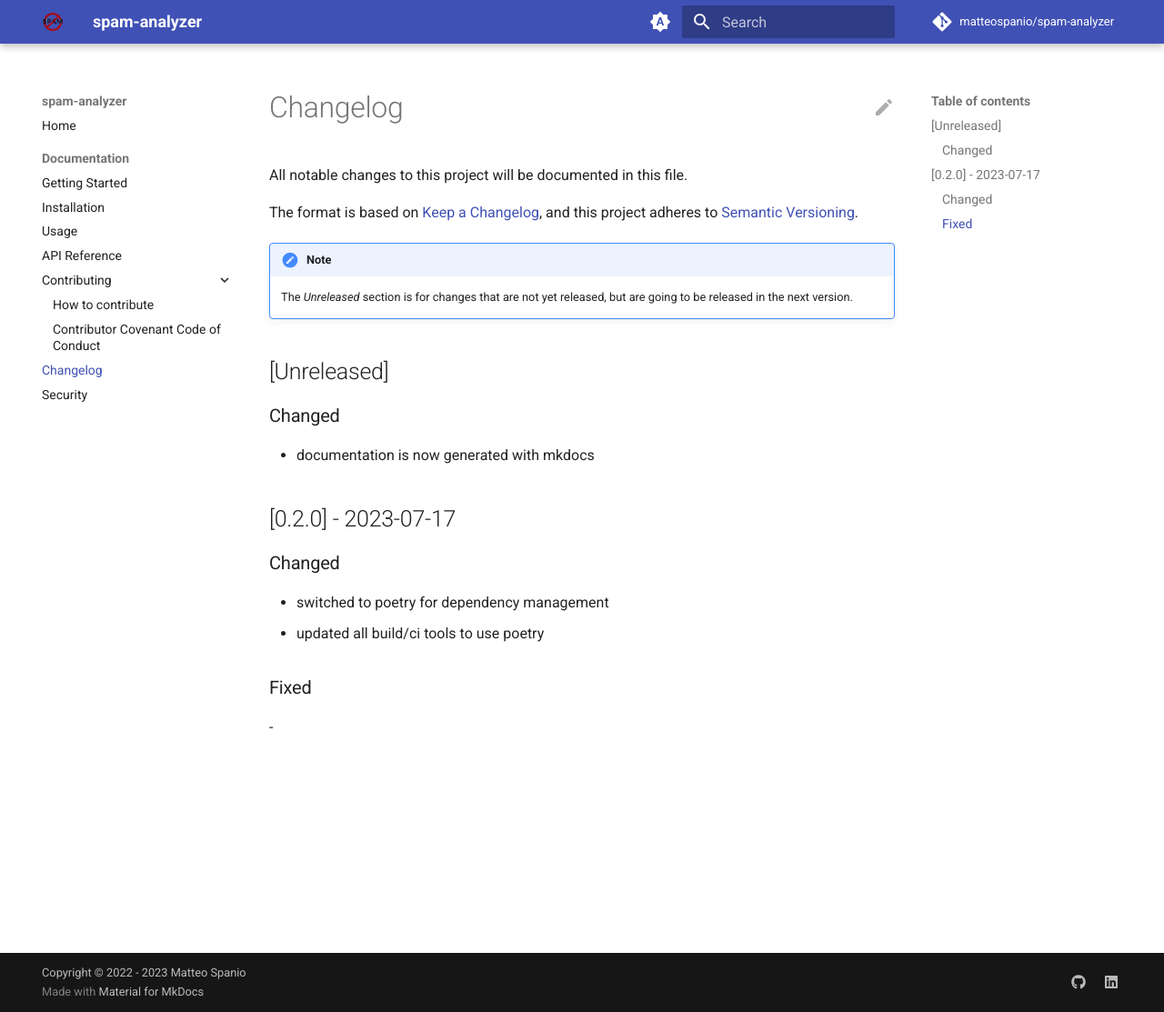
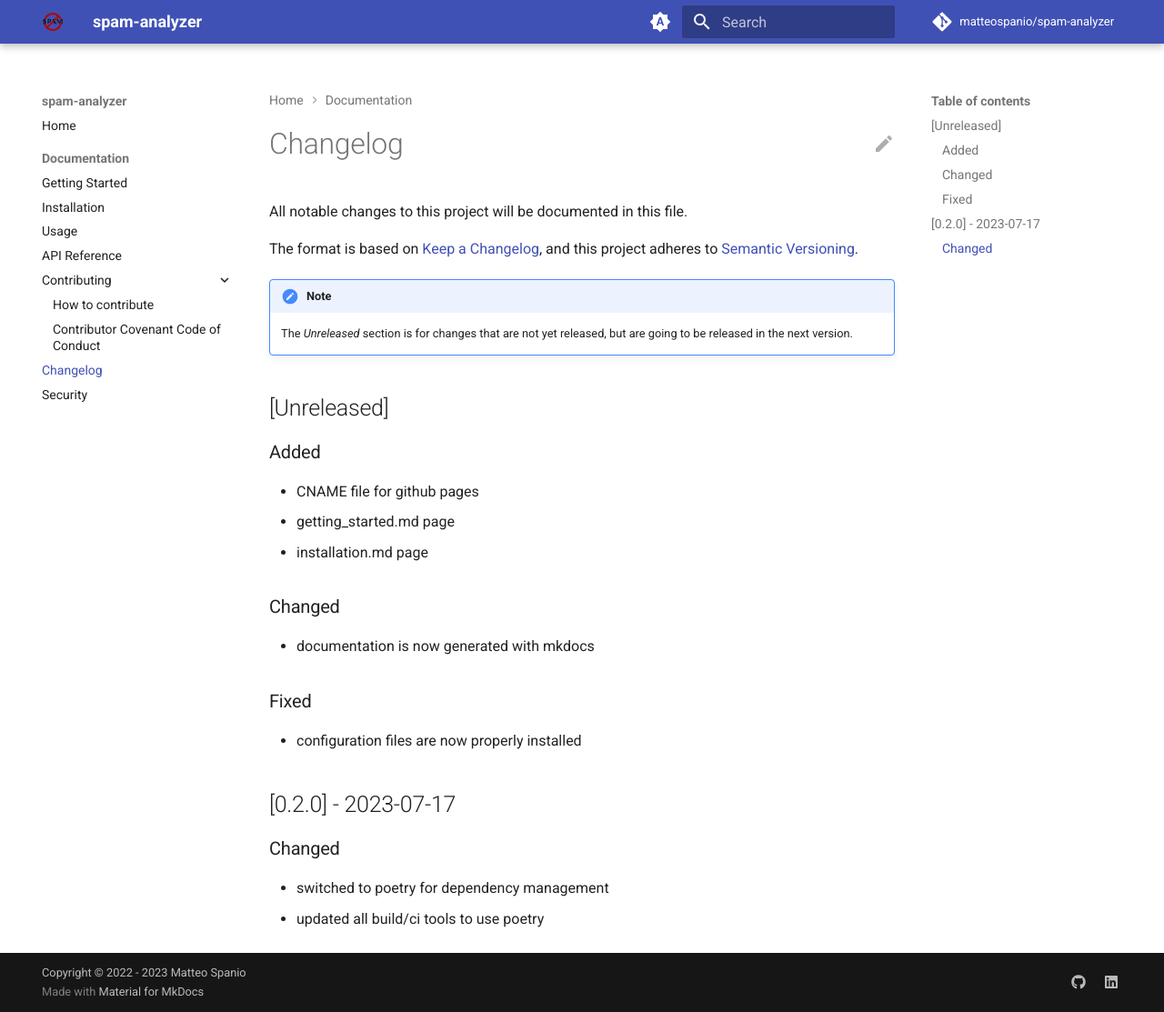
Before and after one commit to matteospanio/spam-analyzer, an MkDocs documentation site: the page built from docs/changelog.md, in a window 1280 px wide and 1113 px high. Shown: the whole window at 91% size. Built offline with MkDocs 1.6.1 and Material for MkDocs 9.7.7, drawn with Linux system fonts in a browser that asks for light colours; comment, search, counter and statistics services are not loaded.

Commit message:
update docs

```diff
--- a/docs/changelog.md
+++ b/docs/changelog.md
@@ -11,9 +11,19 @@ and this project adheres to [Semantic Versioning](https://semver.org/spec/v2.0.0
 
 ## [Unreleased]
 
+### Added
+
+- CNAME file for github pages
+- getting_started.md page
+- installation.md page
+
 ### Changed
 
 - documentation is now generated with mkdocs
+
+### Fixed
+
+- configuration files are now properly installed
 
 
 ## [0.2.0] - 2023-07-17
--- a/mkdocs.yml
+++ b/mkdocs.yml
@@ -1,4 +1,6 @@
 site_name: spam-analyzer
+site_description: A Python package for spam detection and analysis
+site_url: https://matteospanio.github.io/spam-analyzer/
 
 nav:
   - Home: index.md
@@ -18,8 +20,8 @@ theme:
     edit: material/pencil
     view: material/eye
   name: material
-  logo: assets/img/logo_transparent.png
-  favicon: assets/img/logo_transparent.png
+  logo: assets/images/logo_transparent.png
+  favicon: assets/images/logo_transparent.png
   features:
     - navigation.instant
     - navigation.tracking
@@ -28,6 +30,7 @@ theme:
     - navigation.indexes
     - toc.follow
     - navigation.top
+    - navigation.path
 
     - search.suggest
     - search.highlight
@@ -35,9 +38,11 @@ theme:
 
     - header.autohide
 
+    - content.tooltips
     - content.tabs.link
     - content.action.edit
     - content.code.copy
+    - content.code.annotate
 
   palette:
 
```
Also changed, not shown: other parts of docs/changelog.md (+0 -3 lines), docs/getting_started.md (+1 -4 lines), docs/index.md (+1 -1 lines), docs/assets/images/logo.png (renamed from docs/assets/img/logo.png), docs/assets/images/logo_transparent.png (renamed from docs/assets/img/logo_transparent.png), 1 other file.
